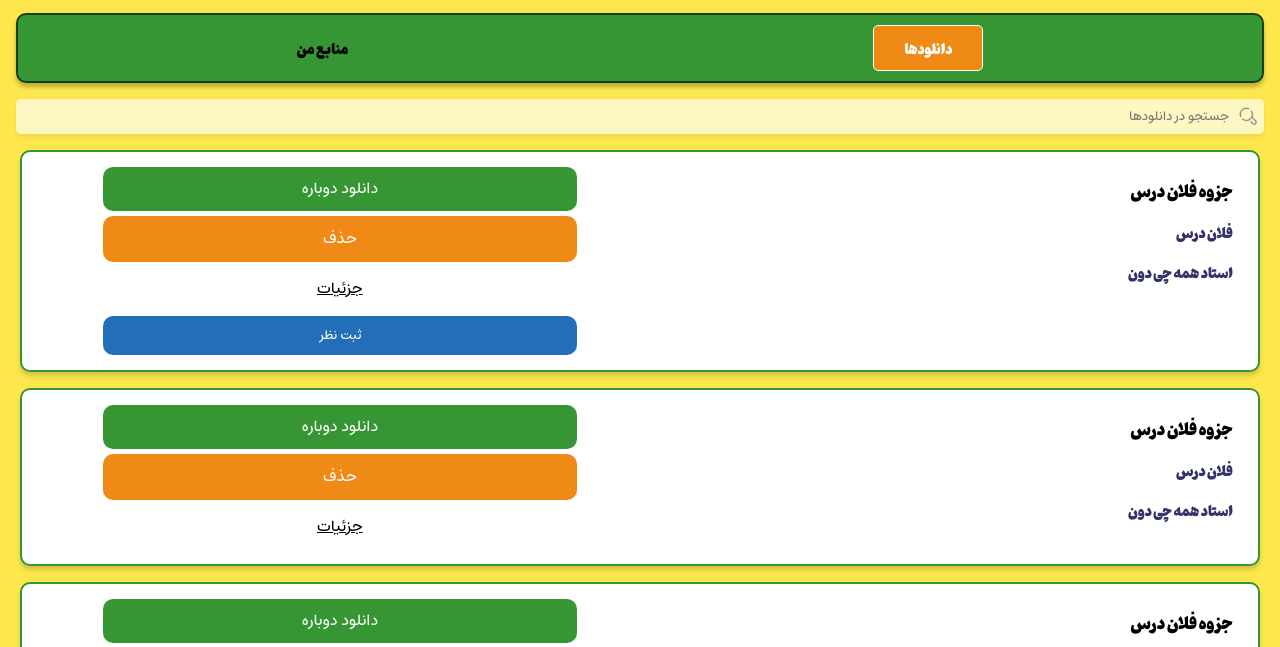
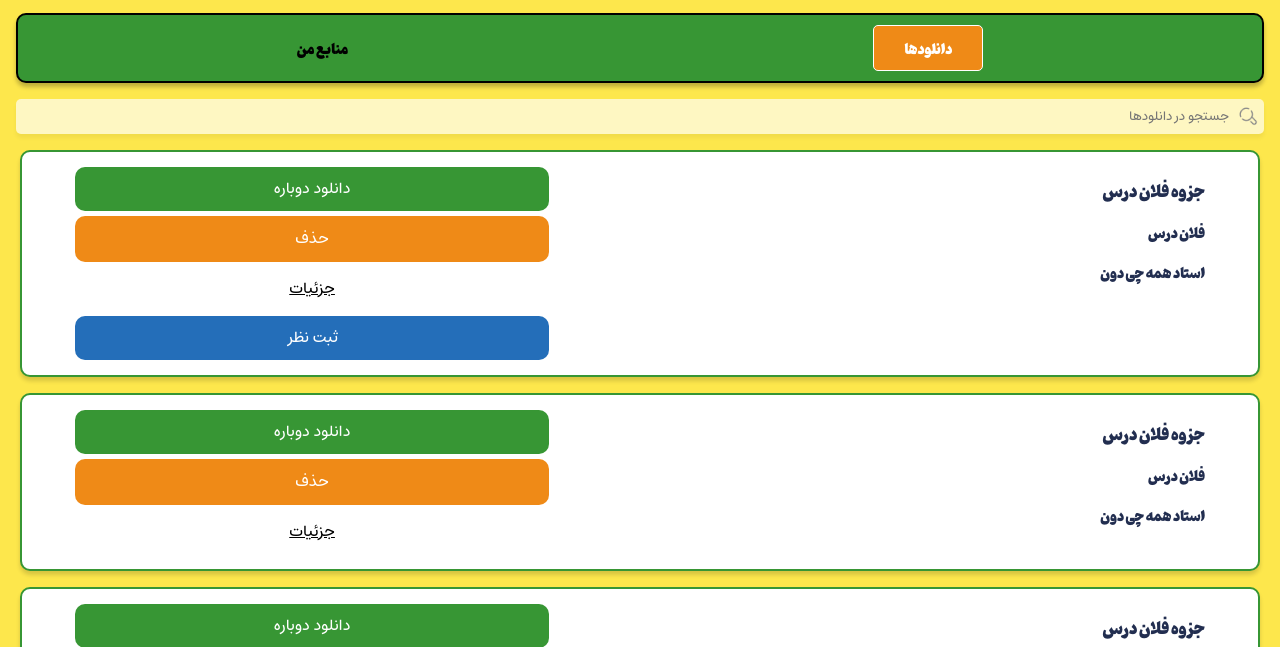
Before and after one commit to thedana-ir/frontend, a plain HTML site: page library.html in a window 1280 px wide. Shown: the part 77-724 px from the top of the page. Drawn offline with Linux system fonts and the light colour scheme.

Commit message:
border and details text color, buttons font size and card justify edited

```diff
--- a/library.html
+++ b/library.html
@@ -15,7 +15,7 @@
     <link rel="stylesheet" href="static/css/main.css">
     <link rel="stylesheet" href="static/css/responsive.css">
     <link rel="stylesheet" href="static/css/config.css">
-    <link rel="stylesheet" href="static/css/library.css?v=1.1">
+    <link rel="stylesheet" href="static/css/library.css?v=1.2">
 
     <title>کتابخانه</title>
 </head>
--- a/static/css/library.css
+++ b/static/css/library.css
@@ -8,7 +8,7 @@ body{
 .my-resources{
     margin: 1rem 0;
     background-color: var(--secondary-color);
-    border: 2px solid #133F12;
+    border: 2px solid #000;
     border-radius: 10px;
     display: flex;
     justify-content: space-around;
@@ -49,7 +49,6 @@ body{
     width: 100%;
     border: none;
     background-color: transparent;
-    font-family: 'Pinar';
     padding-right: 0.5rem;
 }
 
@@ -68,6 +67,7 @@ body{
 }
 
 .booklet-card{
+    text-align: center;
     width: 95%;
     display: inline-block;
     border-radius: 10px;
@@ -90,11 +90,10 @@ body{
 
 .booklet-title , .course-name , .professor-name{
     margin: 12px 0 !important;
-    color: #000;
 }
 
 .course-name , .professor-name{
-    color: #33326B;
+    color: var(--tertiary-color);
 }
 
     /* buttons styles */
@@ -140,7 +139,7 @@ body{
 }
 
 .add-comment-btn{
-    background-color: #246EB9;
+    background-color: var(--blue);
     color: #fff;
     border: none !important;
     display: block;
@@ -149,4 +148,5 @@ body{
     padding: 8px 0;
     width: 100%;
     cursor: pointer;
+    font-size: 16px;
 }
```
